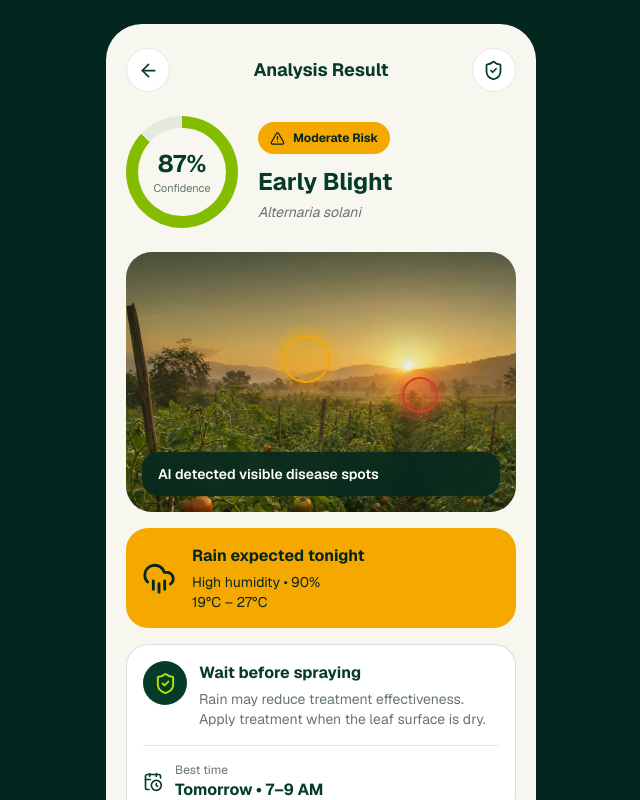
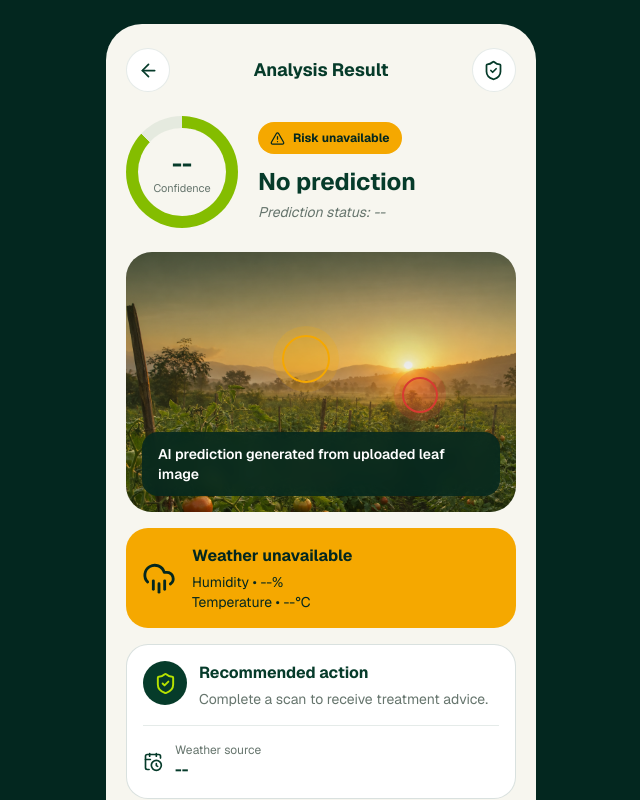
Before and after one commit to aakritixyz/KrishiNayan, a Next.js app in the folder frontend/: page /result in a window 1280 px wide. Shown: the top 800 px of the page, without its empty margins (319-959 px from the left). Built offline with nearby package versions, Linux system fonts and the light colour scheme.

Commit message:
Connect frontend scan flow to prediction API

```diff
--- a/frontend/src/app/result/page.tsx
+++ b/frontend/src/app/result/page.tsx
@@ -14,20 +14,53 @@ import {
 } from "lucide-react";
 import { useEffect, useState } from "react";
 
+type PredictionResult = {
+  detected_issue: string;
+  confidence: number;
+  prediction_status: string;
+  severity: string;
+  weather_risk: string;
+  recommended_action: string;
+  farmer_message: string;
+  weather: {
+    temperature: number;
+    humidity: number;
+    wind_speed: number;
+    rain_expected: boolean;
+    source: string;
+  };
+};
+
+
 export default function ResultPage() {
   const router = useRouter();
   const [scanImage, setScanImage] = useState(
     "/images/tomato-field.png"
   );
 
-  useEffect(() => {
+  const [prediction, setPrediction] =
+  useState<PredictionResult | null>(null);
+
+ useEffect(() => {
   const timer = window.setTimeout(() => {
     const savedImage = sessionStorage.getItem(
       "krishiNayanScanImage"
     );
 
+    const savedPrediction = sessionStorage.getItem(
+      "krishiNayanPrediction"
+    );
+
     if (savedImage) {
       setScanImage(savedImage);
+    }
+
+    if (savedPrediction) {
+      try {
+        setPrediction(JSON.parse(savedPrediction));
+      } catch {
+        setPrediction(null);
+      }
     }
   }, 0);
 
@@ -69,7 +102,9 @@ export default function ResultPage() {
             }}
           >
             <div className="flex h-[88px] w-[88px] flex-col items-center justify-center rounded-full bg-cream">
-              <strong className="text-2xl text-forest">87%</strong>
+              <strong className="text-2xl text-forest">
+                {prediction ? `${prediction.confidence}%` : "--"}
+              </strong>
               <span className="text-[11px] text-muted">
                 Confidence
               </span>
@@ -79,15 +114,18 @@ export default function ResultPage() {
           <div>
             <span className="inline-flex items-center gap-2 rounded-full bg-warning px-3 py-2 text-xs font-bold text-forest-deep">
               <AlertTriangle size={15} />
-              Moderate Risk
+              {prediction
+  ? `${prediction.severity} Risk`
+  : "Risk unavailable"}
             </span>
 
             <h2 className="mt-3 text-2xl font-bold text-forest">
-              Early Blight
+              {prediction?.detected_issue ?? "No prediction"}
             </h2>
 
             <p className="mt-1 text-sm italic text-muted">
-              Alternaria solani
+            Prediction status:{" "}
+{prediction?.prediction_status ?? "--"}
             </p>
           </div>
         </div>
@@ -106,7 +144,7 @@ export default function ResultPage() {
           <span className="absolute right-[20%] top-[48%] h-9 w-9 rounded-full border-2 border-danger bg-danger/30 shadow-[0_0_0_8px_rgba(216,58,50,0.18)]" />
 
           <div className="absolute inset-x-4 bottom-4 rounded-2xl bg-forest-deep/85 px-4 py-3 text-sm font-semibold text-white backdrop-blur">
-            AI detected visible disease spots
+            AI prediction generated from uploaded leaf image
           </div>
         </div>
 
@@ -114,11 +152,16 @@ export default function ResultPage() {
           <CloudRain size={34} className="shrink-0" />
 
           <div>
-            <p className="font-bold">Rain expected tonight</p>
+            <p className="font-bold">
+  {prediction?.weather_risk ?? "Weather unavailable"}
+</p>
             <p className="mt-1 text-sm">
-              High humidity • 90%
-            </p>
-            <p className="text-sm">19°C – 27°C</p>
+  Humidity • {prediction?.weather.humidity ?? "--"}%
+</p>
+            <p className="text-sm">
+  Temperature •{" "}
+  {prediction?.weather.temperature ?? "--"}°C
+</p>
           </div>
         </div>
 
@@ -130,13 +173,13 @@ export default function ResultPage() {
 
             <div>
               <h3 className="font-bold text-forest">
-                Wait before spraying
+               Recommended action
               </h3>
 
               <p className="mt-1 text-sm leading-5 text-muted">
-                Rain may reduce treatment effectiveness. Apply
-                treatment when the leaf surface is dry.
-              </p>
+  {prediction?.recommended_action ??
+    "Complete a scan to receive treatment advice."}
+</p>
             </div>
           </div>
 
@@ -144,10 +187,11 @@ export default function ResultPage() {
             <CalendarClock size={20} className="text-forest" />
 
             <div>
-              <p className="text-xs text-muted">Best time</p>
-              <p className="font-bold text-forest">
-                Tomorrow • 7–9 AM
-              </p>
+
+              <p className="text-xs text-muted">Weather source</p>
+<p className="font-bold text-forest">
+  {prediction?.weather.source ?? "--"}
+</p>
             </div>
           </div>
         </div>
--- a/frontend/src/app/scan/page.tsx
+++ b/frontend/src/app/scan/page.tsx
@@ -13,11 +13,14 @@ import { useRouter } from "next/navigation";
 
 export default function ScanPage() {
   const [preview, setPreview] = useState<string | null>(null);
-
+  const [selectedFile, setSelectedFile] = useState<File | null>(null);
+  const [isAnalyzing, setIsAnalyzing] = useState(false);
   function handleImageChange(event: ChangeEvent<HTMLInputElement>) {
     const file = event.target.files?.[0];
 
     if (!file) return;
+
+    setSelectedFile(file);
 
     const reader = new FileReader();
 
@@ -30,11 +33,52 @@ export default function ScanPage() {
 
   const router = useRouter();
 
-function handleAnalyse() {
-  if (!preview) return;
+async function handleAnalyse() {
+  if (!preview || !selectedFile || isAnalyzing) return;
 
-  sessionStorage.setItem("krishiNayanScanImage", preview);
-  router.push("/result");
+  setIsAnalyzing(true);
+
+  const formData = new FormData();
+  formData.append("file", selectedFile);
+
+  try {
+    const response = await fetch(
+      "http://127.0.0.1:8001/predict",
+      {
+        method: "POST",
+        body: formData,
+      }
+    );
+
+    const result = await response.json();
+
+    if (!response.ok) {
+      throw new Error(
+        result.detail || "Unable to analyse this image."
+      );
+    }
+
+    sessionStorage.setItem(
+      "krishiNayanScanImage",
+      preview
+    );
+
+    sessionStorage.setItem(
+      "krishiNayanPrediction",
+      JSON.stringify(result)
+    );
+
+    router.push("/result");
+  } catch (error) {
+    const message =
+      error instanceof Error
+        ? error.message
+        : "Backend connection failed.";
+
+    window.alert(message);
+  } finally {
+    setIsAnalyzing(false);
+  }
 }
 
   return (
```
Also changed, not shown: 1 other file (tests, documents, lock files or other folders).
